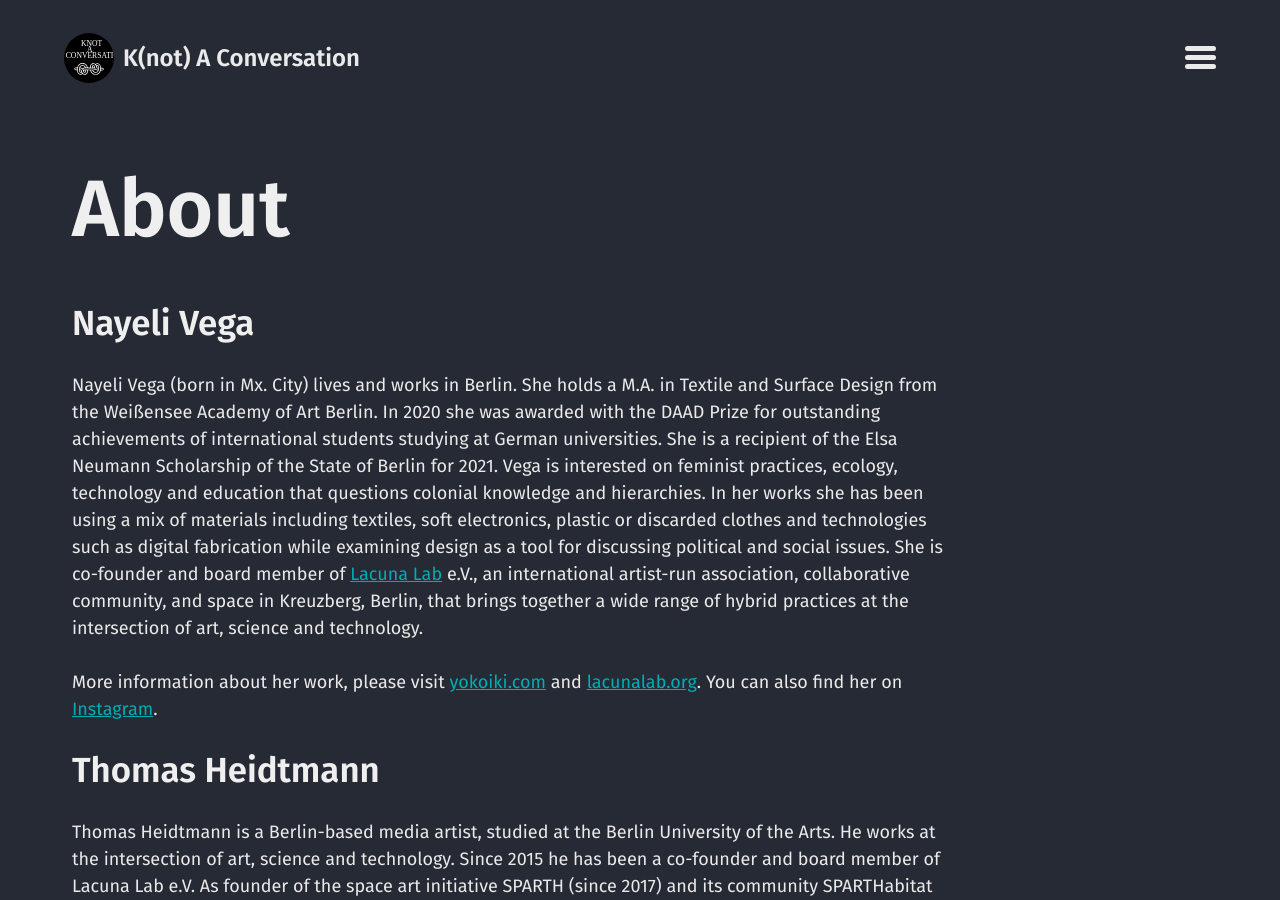
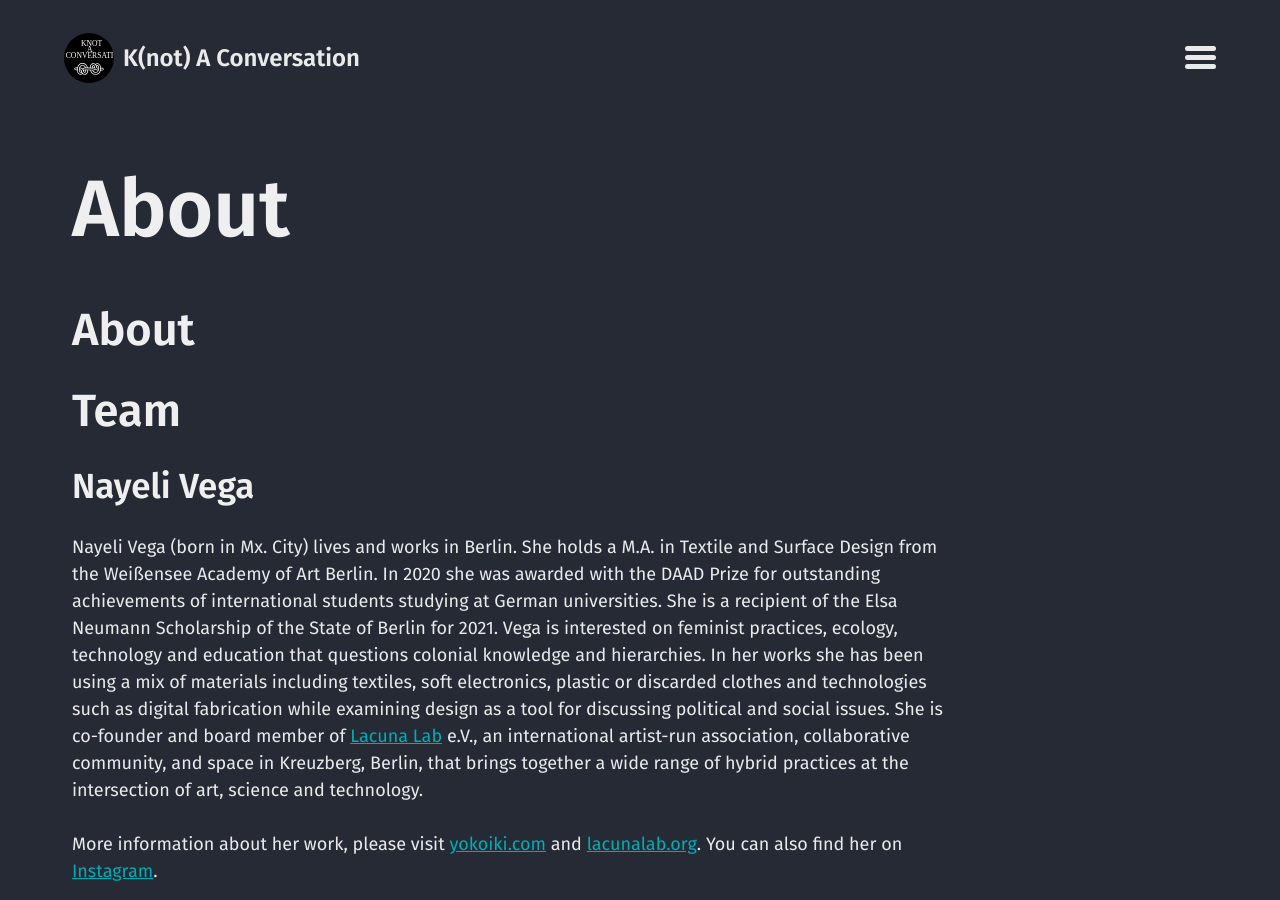
Before and after one commit to knot-a-conversation/about.github.io, a Jekyll site: the page built from about.md, in a window 1280 px wide and 900 px high. Built offline with Jekyll 4.4.1, drawn with Linux system fonts in a browser that asks for light colours.

Commit message:
Update about.md

```diff
--- a/about.md
+++ b/about.md
@@ -3,6 +3,10 @@
 layout: about
 
 ---
+
+# About
+
+# Team
 
 ## Nayeli Vega
 Nayeli Vega (born in Mx. City) lives and works in Berlin. She holds a M.A. in Textile and Surface Design from the Weißensee Academy of Art Berlin. In 2020 she was awarded with the DAAD Prize for outstanding achievements of international students studying at German universities. She is a recipient of the Elsa Neumann Scholarship of the State of Berlin for 2021. Vega is interested on feminist practices, ecology, technology and education that questions colonial knowledge and hierarchies. In her works she has been using a mix of materials including textiles, soft electronics, plastic or discarded clothes and technologies such as digital fabrication while examining design as a tool for discussing political and social issues. She is co-founder and board member of [Lacuna Lab](https://lacunalab.org/) e.V., an international artist-run association, collaborative community, and space in Kreuzberg, Berlin, that brings together a wide range of hybrid practices at the intersection of art, science and technology.
```
